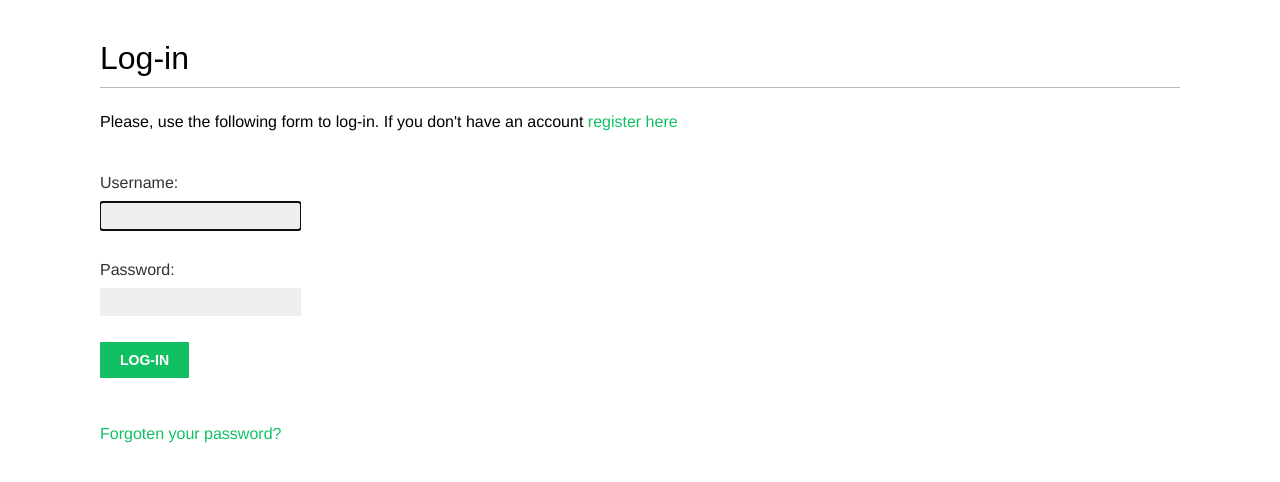
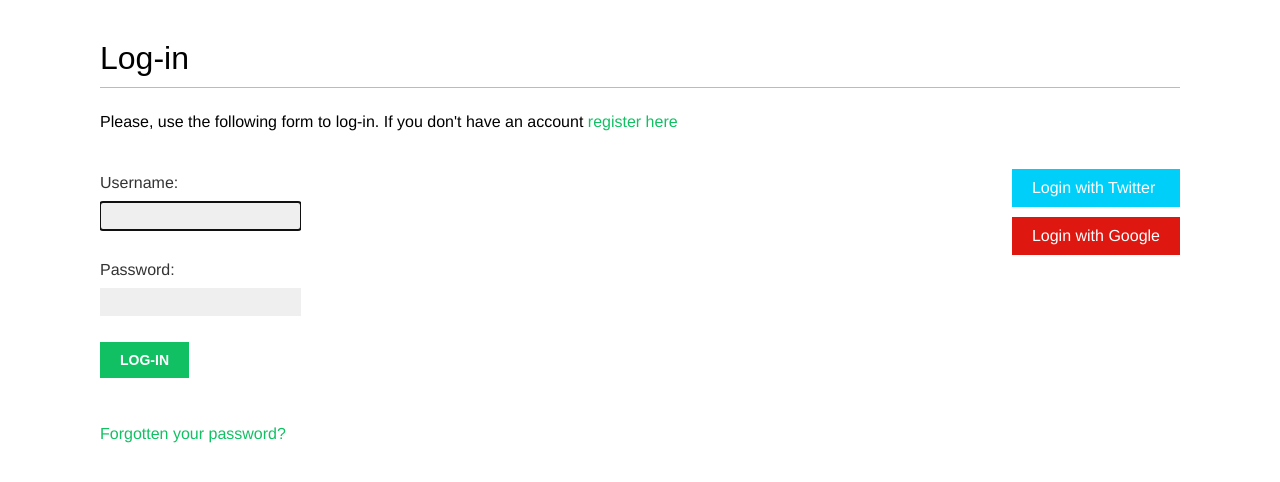
Before and after one commit to FrankCasanova/Social-Website, a Django app: page /account/login/ in a window 1280 px wide. Shown: the part 47-529 px from the top of the page. Run offline with Django 3.2, Linux system fonts and the light colour scheme; some web fonts are replaced.

Commit message:
oauth added

```diff
--- a/account/templates/registration/login.html
+++ b/account/templates/registration/login.html
@@ -1,5 +1,4 @@
 {% extends "base.html" %}
-
 {% block title %}Log-in{% endblock %}
 
 {% block content %}
@@ -10,7 +9,7 @@
       Please try again.
     </p>
   {% else %}
-          <p>Please, use the following form to log-in. If you don't have an account <a href="{% url "register" %}">register here</a></p>
+    <p>Please, use the following form to log-in. If you don't have an account <a href="{% url "register" %}">register here</a></p>
   {% endif %}
   <div class="login-form">
     <form action="{% url 'login' %}" method="post">
@@ -19,6 +18,16 @@
       <input type="hidden" name="next" value="{{ next }}" />
       <p><input type="submit" value="Log-in"></p>
     </form>
-    <p><a href="{% url 'password_reset' %}">Forgoten your password?</a></p>
+    <p><a href="{% url "password_reset" %}">Forgotten your password?</a></p>
+  </div>
+  <div class="social">
+    <ul>
+      <li class="twitter">
+        <a href="{% url "social:begin" "twitter" %}">Login with Twitter</a>
+      </li>
+      <li class="google">
+        <a href="{% url "social:begin" "google-oauth2" %}">Login with Google</a>
+      </li>
+    </ul>
   </div>
 {% endblock %}
```
Also changed, not shown: bookmarks/settings.py (+13 -0 lines), account/templates/account/login.html (line endings or trailing spaces).
